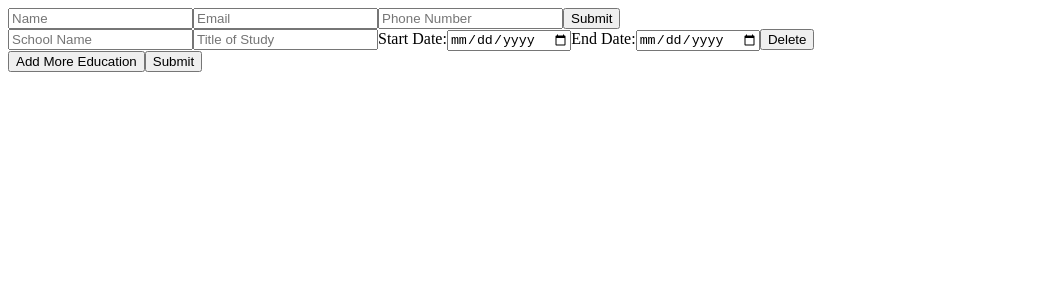
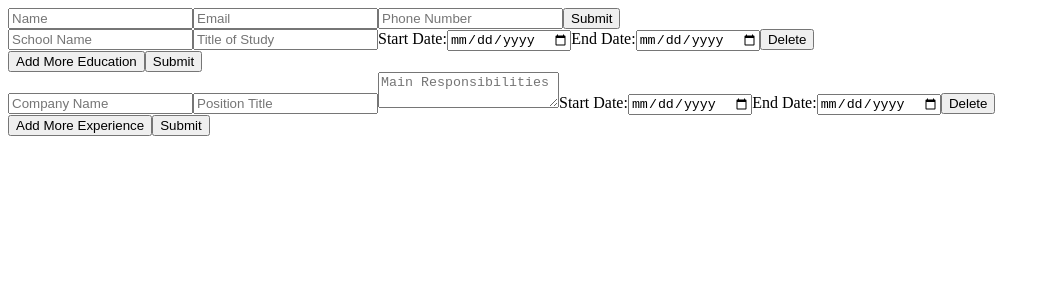
Before and after one commit to Ozioma45/React_CV_BUILDERS, a React (Vite) app: page / in a window 1280 px wide. Shown: the top 300 px of the page, without its empty margins (0-1050 px from the left). Built offline with nearby package versions, Linux system fonts and the light colour scheme.

Commit message:
added the practical experience component

```diff
--- a/src/App.jsx
+++ b/src/App.jsx
@@ -1,11 +1,13 @@
 import EducationExperience from "./components/EducationalExperience";
 import GeneralInfo from "./components/GeneralInfo";
+import PracticalExperience from "./components/PracticalExperience";
 
 const App = () => {
   return (
     <div>
       <GeneralInfo />
       <EducationExperience />
+      <PracticalExperience />
     </div>
   );
 };
--- /dev/null
+++ b/src/components/PracticalExperience.jsx
@@ -0,0 +1,125 @@
+import { useState } from "react";
+
+function PracticalExperience() {
+  const [experiences, setExperiences] = useState([
+    {
+      id: 1,
+      company: "",
+      position: "",
+      responsibilities: "",
+      startDate: "",
+      endDate: "",
+    },
+  ]);
+  const [isEditing, setIsEditing] = useState(true);
+
+  const handleInputChange = (id, field, value) => {
+    setExperiences(
+      experiences.map((experience) =>
+        experience.id === id ? { ...experience, [field]: value } : experience
+      )
+    );
+  };
+
+  const addExperience = () => {
+    setExperiences([
+      ...experiences,
+      {
+        id: Date.now(),
+        company: "",
+        position: "",
+        responsibilities: "",
+        startDate: "",
+        endDate: "",
+      },
+    ]);
+  };
+
+  const deleteExperience = (id) => {
+    setExperiences(experiences.filter((experience) => experience.id !== id));
+  };
+
+  const handleSubmit = () => {
+    setIsEditing(false);
+  };
+
+  const handleEdit = () => {
+    setIsEditing(true);
+  };
+
+  return (
+    <div className="practical-experience">
+      {isEditing ? (
+        <>
+          {experiences.map((experience) => (
+            <div key={experience.id} className="experience-entry">
+              <input
+                type="text"
+                placeholder="Company Name"
+                value={experience.company}
+                onChange={(e) =>
+                  handleInputChange(experience.id, "company", e.target.value)
+                }
+              />
+              <input
+                type="text"
+                placeholder="Position Title"
+                value={experience.position}
+                onChange={(e) =>
+                  handleInputChange(experience.id, "position", e.target.value)
+                }
+              />
+              <textarea
+                placeholder="Main Responsibilities"
+                value={experience.responsibilities}
+                onChange={(e) =>
+                  handleInputChange(
+                    experience.id,
+                    "responsibilities",
+                    e.target.value
+                  )
+                }
+              />
+              <label>Start Date:</label>
+              <input
+                type="date"
+                value={experience.startDate}
+                onChange={(e) =>
+                  handleInputChange(experience.id, "startDate", e.target.value)
+                }
+              />
+              <label>End Date:</label>
+              <input
+                type="date"
+                value={experience.endDate}
+                onChange={(e) =>
+                  handleInputChange(experience.id, "endDate", e.target.value)
+                }
+              />
+              <button onClick={() => deleteExperience(experience.id)}>
+                Delete
+              </button>
+            </div>
+          ))}
+          <button onClick={addExperience}>Add More Experience</button>
+          <button onClick={handleSubmit}>Submit</button>
+        </>
+      ) : (
+        <>
+          {experiences.map((experience) => (
+            <div key={experience.id} className="experience-entry">
+              <p>Company Name: {experience.company}</p>
+              <p>Position Title: {experience.position}</p>
+              <p>Main Responsibilities: {experience.responsibilities}</p>
+              <p>Start Date: {experience.startDate}</p>
+              <p>End Date: {experience.endDate}</p>
+            </div>
+          ))}
+          <button onClick={handleEdit}>Edit</button>
+        </>
+      )}
+    </div>
+  );
+}
+
+export default PracticalExperience;
```
